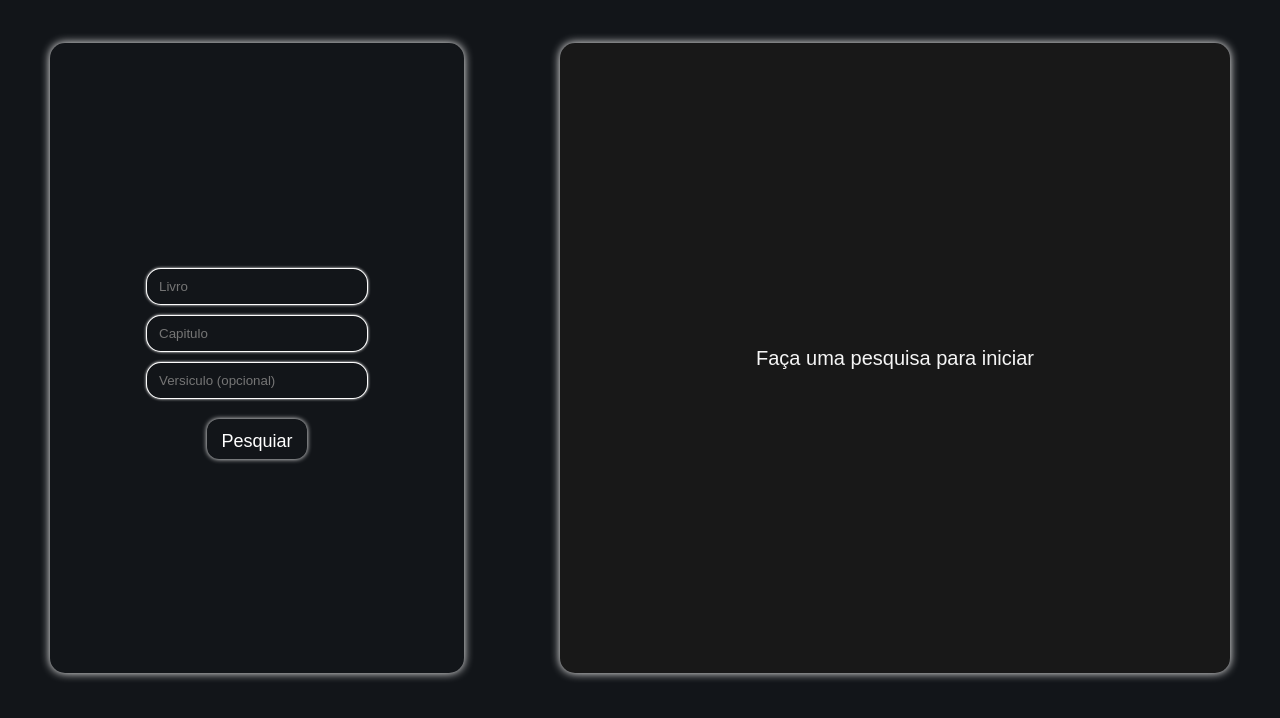
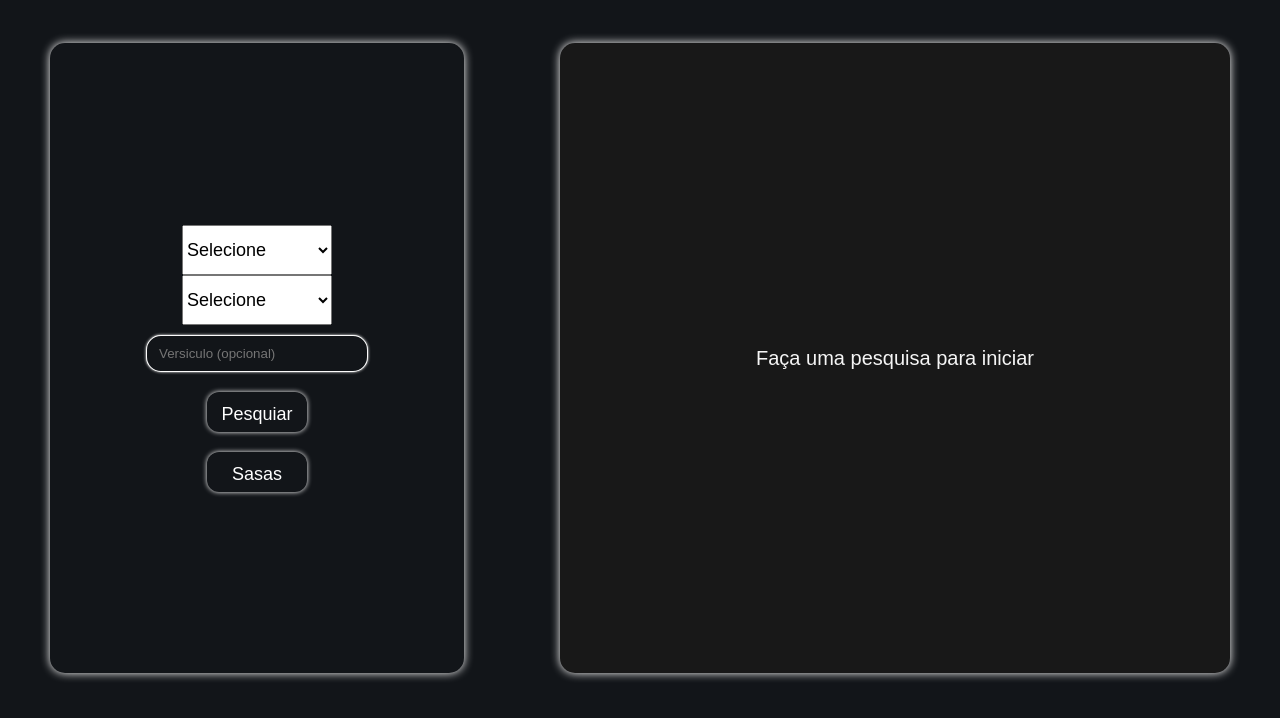
Before and after one commit to luisMilani02/bibleSearcher, a plain HTML site: page index.html in a window 1280 px wide. Shown: the part 62-780 px from the top of the page. Drawn offline with Linux system fonts and the light colour scheme.

Commit message:
Select mode instead of inputs

```diff
--- a/css/style.css
+++ b/css/style.css
@@ -33,6 +33,12 @@ h1 {
     height: 100%;
     margin: 0;
     padding: 4px;
+}
+
+select {
+    width: 150px;
+    height: 50px;
+    font-size: 18px;
 }
 
 button {
--- a/index.html
+++ b/index.html
@@ -14,13 +14,20 @@
     </header>
 
     <section class="inputs">
-        <input type="text" name="livro" id="livro" placeholder="Livro">
+        <!-- <input type="text" name="livro" id="livro" placeholder="Livro"> -->
+        <select name="livro" id="livro">
+            <option value="Selecione" selected disabled>Selecione</option>
+        </select>
 
-        <input type="number" name="cap" id="cap" placeholder="Capitulo" min="1">
+        <!-- <input type="number" name="cap" id="cap" placeholder="Capitulo" min="1"> -->
+        <select name="cap" id="cap">
+            <option value="Selecione" selected disabled>Selecione</option>
+        </select>
 
         <input type="text" name="versiculo" id="ver" placeholder="Versiculo (opcional)">
 
         <button onclick="pesquisa()">Pesquiar</button>
+        <button onclick="addLivro()" id="criar">Sasas</button>
     </section>
 
     <section id="textos" class="textos">
@@ -29,6 +36,7 @@
         </span>
     </section>
 
-    <script src="script.js"></script>
+    <script src="js/script.js"></script>
+    <script src="js/selects.js"></script>
 </body>
 </html>
--- /dev/null
+++ b/js/selects.js
@@ -0,0 +1,96 @@
+let livros = document.getElementById('livro')
+let capi = document.getElementById('cap')
+
+const livrosLista = [
+    {book: "Gênesis", caps: 50},
+    {book: "Êxodo", caps: 40},
+    {book: "Levítico", caps: 27},
+    {book: "Números", caps: 36},
+    {book: "Deuteronômio", caps: 34},
+    {book: "josue", caps: 24},
+    {book: "juizes", caps: 21},
+    {book: "rute", caps: 4},
+    {book: "1 samuel", caps: 31},
+    {book: "2 samuel", caps: 24},
+    {book: "1 reis", caps: 22},
+    {book: "2 reis", caps: 25},
+    {book: "1 cronicas", caps: 29},
+    {book: "2 cronicas", caps: 36},
+    {book: "esdras", caps: 10},
+    {book: "neemias", caps: 13},
+    {book: "ester", caps: 10},
+    {book: "jo", caps: 42},
+    {book: "salmos", caps: 150},
+    {book: "proverbios", caps: 31},
+    {book: "eclesiastes", caps: 12},
+    {book: "cantares", caps: 8},
+    {book: "isaias", caps: 66},
+    {book: "jeremias", caps: 52},
+    {book: "lamentacoes", caps: 5},
+    {book: "ezequiel", caps: 48},
+    {book: "daniel", caps: 12},
+    {book: "oseias", caps: 14},
+    {book: "joel", caps: 3},
+    {book: "amos", caps: 9},
+    {book: "obadias", caps: 1},
+    {book: "jonas", caps: 4},
+    {book: "miqueias", caps: 7},
+    {book: "naum", caps: 3},
+    {book: "habacuque", caps: 3},
+    {book: "sofonias", caps: 3},
+    {book: "ageu", caps: 2},
+    {book: "zacarias", caps: 14},
+    {book: "malaquias", caps: 4},
+    {book: "mateus", caps: 28},
+    {book: "marcos", caps: 16},
+    {book: "lucas", caps: 24},
+    {book: "joao", caps: 21},
+    {book: "atos", caps: 28},
+    {book: "romanos", caps: 16},
+    {book: "1 corintios", caps: 16},
+    {book: "2 corintios", caps: 13},
+    {book: "galatas", caps: 6},
+    {book: "efesios", caps: 6},
+    {book: "filipenses", caps: 4},
+    {book: "colossenses", caps: 4},
+    {book: "1 tessalonicenses", caps: 5},
+    {book: "2 tessalonicenses", caps: 3},
+    {book: "1 timoteo", caps: 6},
+    {book: "2 timoteo", caps: 4},
+    {book: "tito", caps: 3},
+    {book: "filemom", caps: 1},
+    {book: "hebreus", caps: 13},
+    {book: "tiago", caps: 5},
+    {book: "1 pedro", caps: 5},
+    {book: "2 pedro", caps: 3},
+    {book: "1 joao", caps: 5},
+    {book: "2 joao", caps: 1},
+    {book: "3 joao", caps: 1},
+    {book: "judas", caps: 1},
+    {book: "apocalipse", caps: 22}
+]
+
+livros.addEventListener('change', capits)
+
+livrosLista.forEach(book => {
+    const livro = document.createElement('option')
+    livro.textContent = book.book
+    livros.appendChild(livro)
+});
+
+function capits() {
+    const encontra = livrosLista.find(book => book.book === livros.value)
+
+    if (encontra) {
+        capi.innerHTML = ""
+        console.log("found")
+        for (let i = 1; i <= encontra.caps; i++) {
+            const capis = document.createElement('option')
+            capis.textContent = i
+            capi.appendChild(capis)
+            console.log(capis.textContent)
+        }
+    } else {
+        console.log("didn't found")
+    }
+}
```
Also changed, not shown: js/script.js (renamed from script.js).
